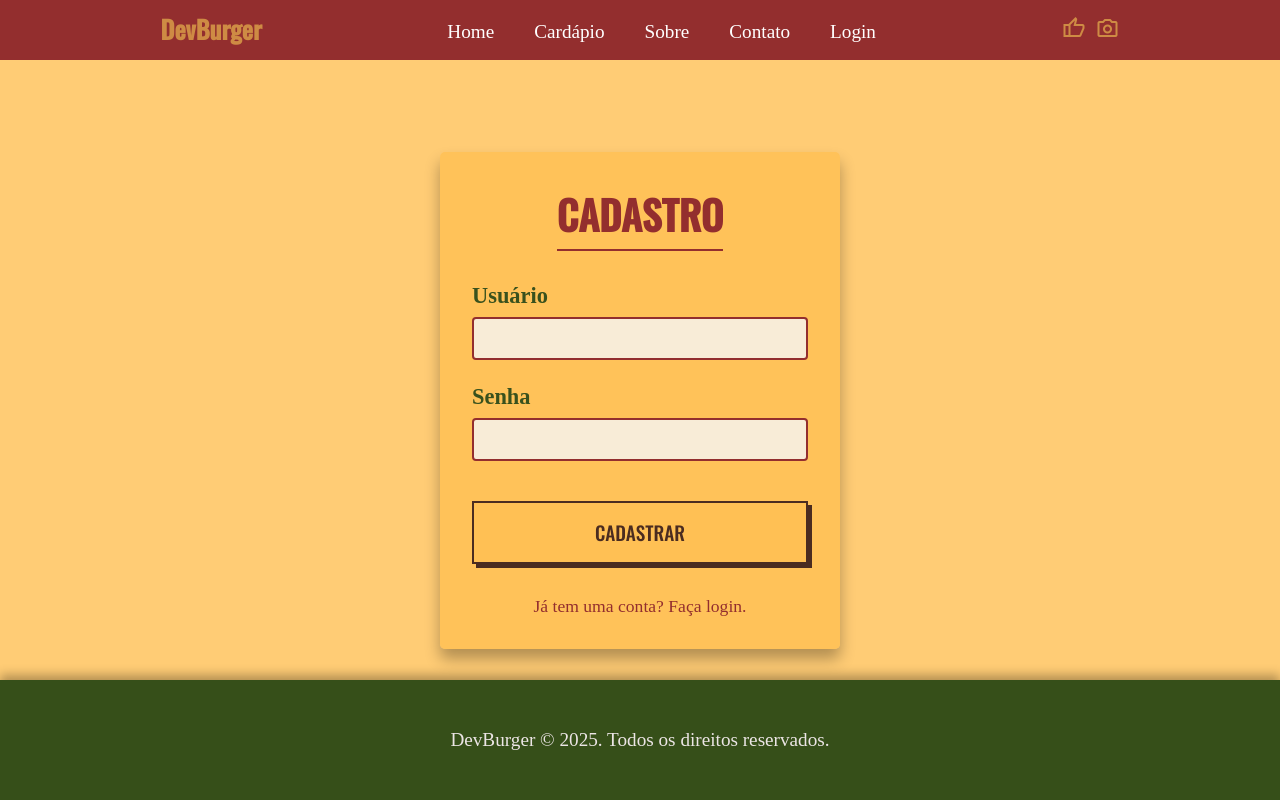
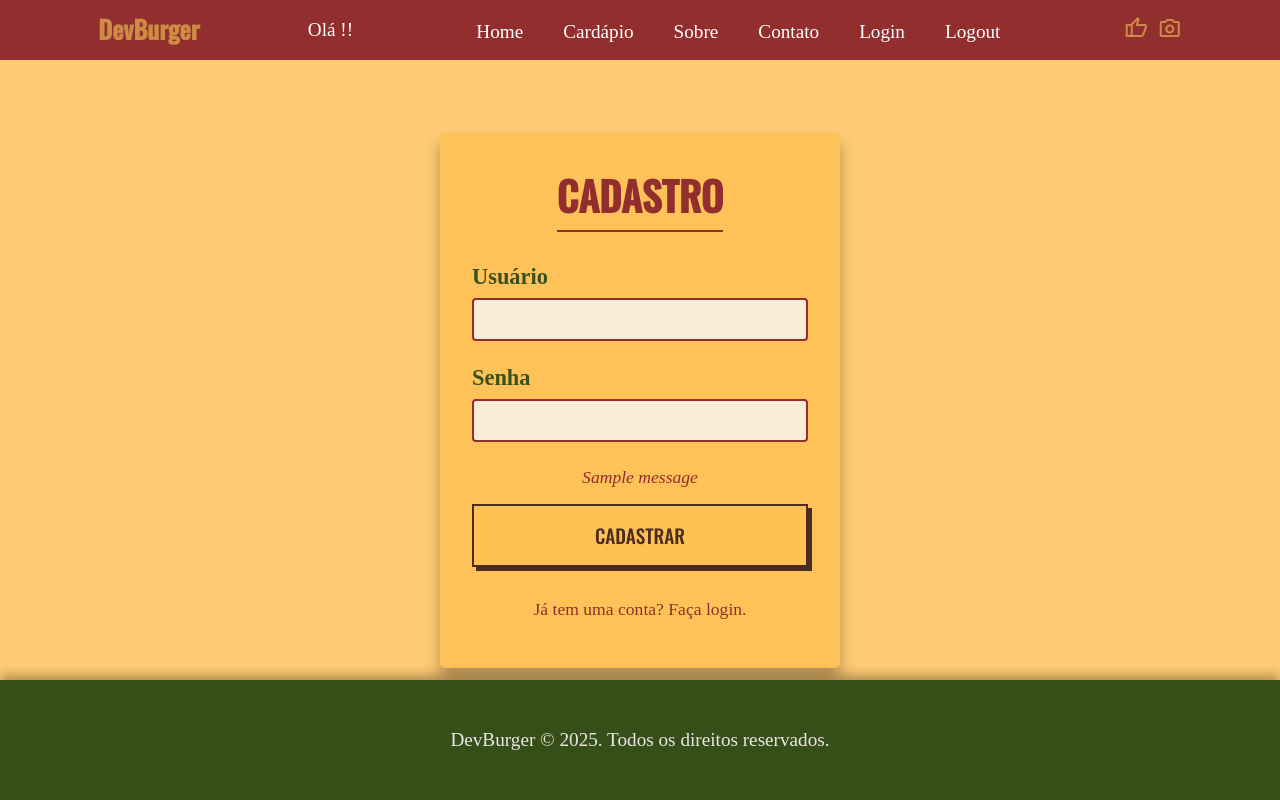
Before and after one commit to fernandagml/devburger-webservice, a Flask app: page /cadastro in a window 1280 px wide. Run offline with Flask 3, Linux system fonts and the light colour scheme; the visitor is signed in with stand-in values (Sample User, id 1); tables that the repository leaves empty hold one stand-in row (values such as "Sample post"); one stand-in notice (Sample message) is shown.

Commit message:
Finalização das mensagens, login, cadastro e criação de sessão para o usuário.

```diff
--- a/app.py
+++ b/app.py
@@ -1,8 +1,9 @@
-from flask import Flask, render_template as rt, request, redirect
+from flask import Flask, render_template as rt, request, redirect, session, flash
 from model.produtos import recuperar_produtos as rp, recuperar_produto_id as rpid, recuperar_produto_destaque as rpd
 from model.usuario import inserir_usuario as iu, verificar_login as vl
 
 app = Flask(__name__)
+app.secret_key = "webservice_lanches"
 
 @app.route("/")
 def index():
@@ -23,11 +24,17 @@ def cadastro():
 def cadastrar():
     usuario = request.form.get("usuario")
     senha = request.form.get("senha")
-    iu(usuario, senha)
-    return rt("login.html")
+    cadastro = iu(usuario, senha)
+    if cadastro:
+        return rt("login.html")
+    else:
+        flash("Este usuário já existe!", "erro")
+        return redirect("/cadastro")
 
 @app.route("/login")
 def login():
+    if "usuario_logado" in session:
+        return redirect("/")
     return rt("login.html")
 
 @app.route("/login/post", methods=["POST"])
@@ -36,13 +43,17 @@ def logar():
     senha = request.form.get("senha")
     user = vl(usuario, senha)
     if user:
-        # session["usuario_logado"] = user
-        # flash("Login realizado com sucesso. Seja bem-vindo(a) {usuario}!", "sucesso")
+        session["usuario_logado"] = user
         return redirect("/")
     else:
-        # flash("Usuário ou senha inválidos!", "erro")
-        # flash("Tente novamente ou cadastre-se para acessar a área de administração.", "erro")
+        flash("Usuário ou senha inválidos!", "erro")
+        flash("Tente novamente ou cadastre-se.", "erro")
         return redirect("/login")
+
+@app.route("/lougout")
+def lougout():
+    session.clear()
+    return redirect("/")
 
 if __name__ == '__main__':
     app.run(host='0.0.0.0', port=5050, debug=True)
--- a/static/styles/header.css
+++ b/static/styles/header.css
@@ -63,3 +63,7 @@
     display: flex;
     gap: 10px;
 }
+
+.user{
+    color: white;
+}
--- a/static/styles/login.css
+++ b/static/styles/login.css
@@ -93,4 +93,11 @@ button:hover {
     color: rgba(147, 46, 46, 1);
     text-decoration: none;
     font-size: 1.1rem;
+    margin-bottom: 1rem;
 }
+
+.erro{
+    color: rgba(147, 46, 46, 1);
+    font-size: 1.1rem;
+    font-style: italic;
+}
--- a/templates/cadastro.html
+++ b/templates/cadastro.html
@@ -16,7 +16,13 @@
             <label for="senha">Senha</label>
             <input type="password" id="senha" name="senha" required>
         </div>
-
+        <div>
+            {% with mensagens = get_flashed_messages() %}
+            {% for mensagem in mensagens %}
+                <span class="erro">{{ mensagem }}<br></span>
+            {% endfor %}
+            {% endwith %}
+        </div>
         <button type="submit">Cadastrar</button>
     </form>
 
--- a/templates/header.html
+++ b/templates/header.html
@@ -29,7 +29,9 @@
     <header class="header">
         <div class="header__container">
             <a href="/" class="header__logo">DevBurger</a>
-
+            {% if session.get('usuario_logado') %}
+            <span class="user">Olá {{ session.usuario_logado['usuario'] }}!!</span>
+            {% endif %}
             <nav class="header__nav">
                 <ul class="header__menu">
                     <li class="header__item">
@@ -46,6 +48,9 @@
                     </li>
                     <li class="header__item">
                         <a href="/login" class="header__link">Login</a>
+                    </li>
+                    <li class="header__item">
+                        <a href="/lougout" class="header__link">Logout</a>
                     </li>
                 </ul>
             </nav>
```
Also changed, not shown: templates/login.html (+7 -1 lines).
